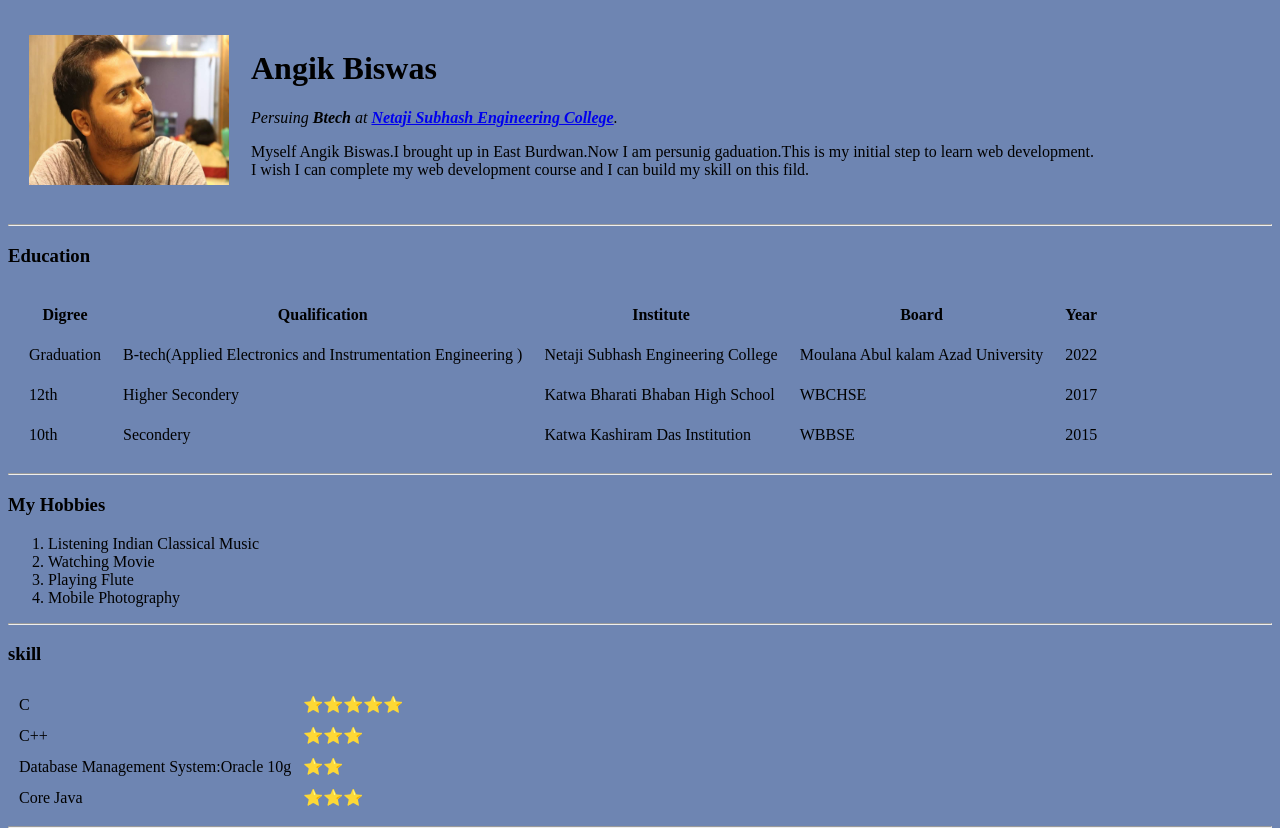
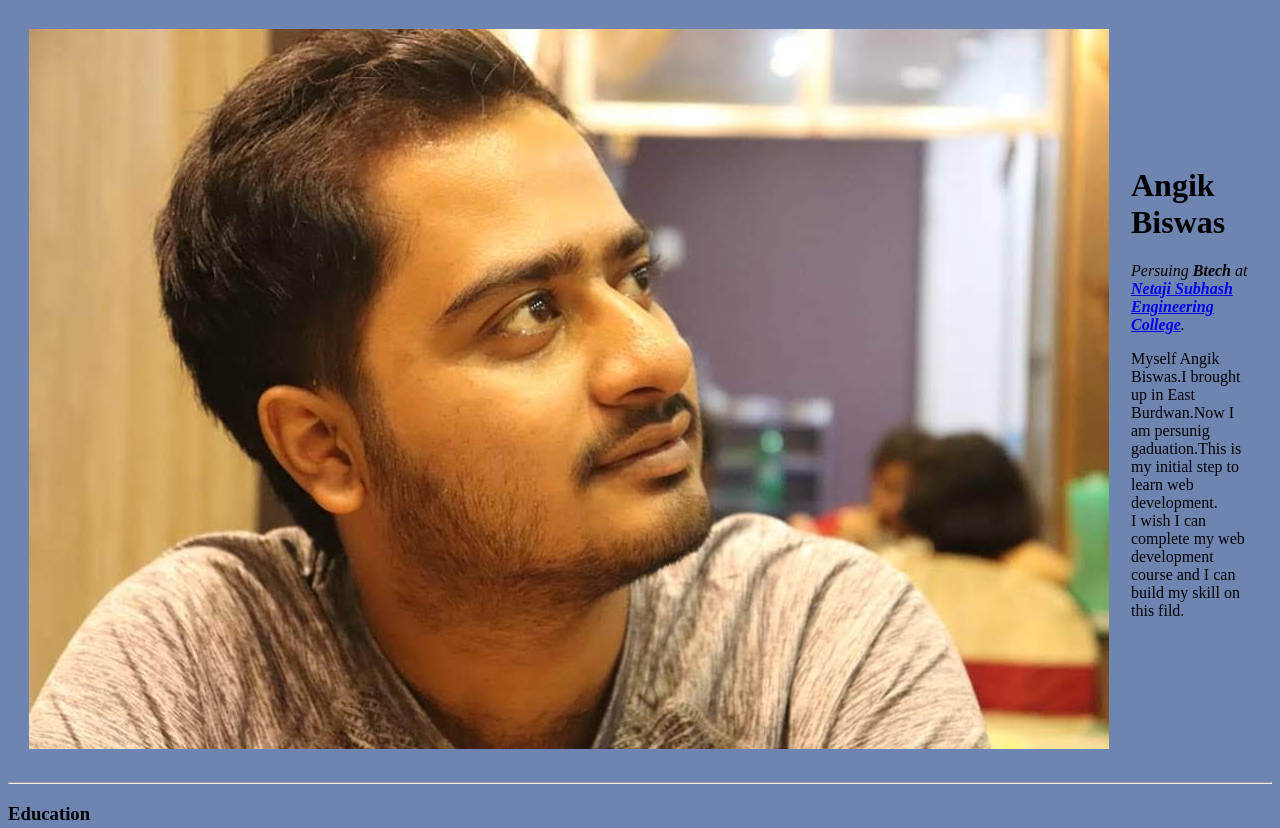
Before and after one commit to Angik-Biswas/Resume, a plain HTML site: page index.html in a window 1280 px wide. Shown: the top 828 px of the page. Drawn offline with Linux system fonts and the light colour scheme.

Commit message:
Update index.html

```diff
--- a/index.html
+++ b/index.html
@@ -9,7 +9,7 @@
 <body style="background-color:#6E85B2;">
   <table cellspacing="20">
     <tr>
-      <td><img src="https://github.com/Angik-Biswas/Resume/blob/main/Images/Angik.JPG" alt="profile photo" height="150" width="200"></td>
+      <td><img src="https://github.com/Angik-Biswas/Resume/blob/main/Images/Angik.JPG" alt="profile photo"></td>
       <td>
         <h1>Angik Biswas</h1>
         <i>Persuing <strong>Btech</strong> at <strong><a href="https://www.nsec.ac.in/">Netaji Subhash Engineering College</a></strong>.</i>
```
